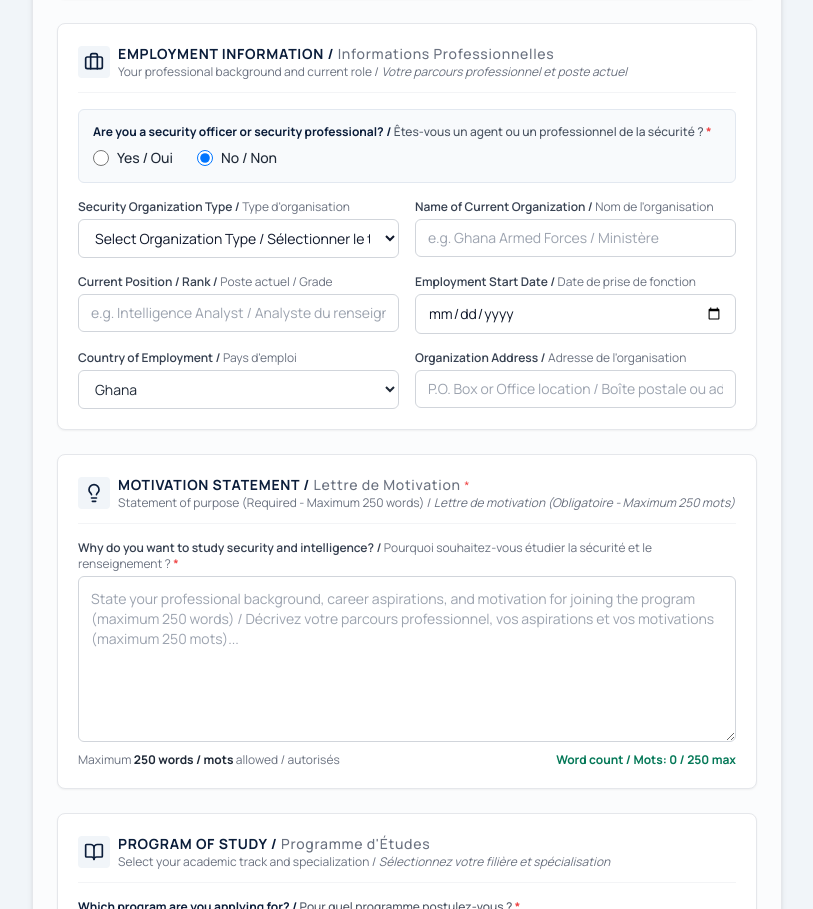
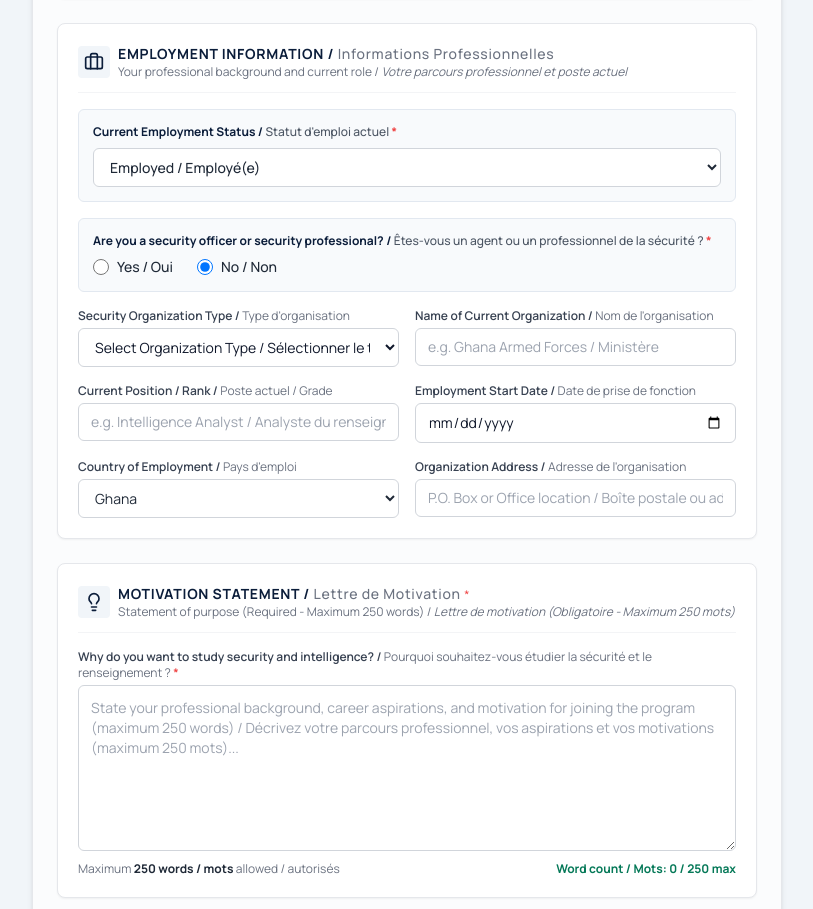
Before and after one commit to feliciopedro/uds_gem, a Next.js app: page / in a window 1280 px wide. Shown: the part 1193-2102 px from the top of the page, without its empty margins (233-1046 px from the left). Built offline with nearby package versions, Linux system fonts and the light colour scheme.

Commit message:
Position Current Employment Status field at the very top of Employment Information section

```diff
--- a/src/app/api/applications/draft/route.ts
+++ b/src/app/api/applications/draft/route.ts
@@ -81,6 +81,7 @@ export async function POST(req: NextRequest) {
       qualification: educationInfo?.qualificationAwarded?.trim() || 'N/A',
 
       security_professional: employmentInfo?.isSecurityOfficer === 'Yes' ? 'Yes' : 'No',
+      employment_status: employmentInfo?.employmentStatus || 'Employed',
       security_organization_type: employmentInfo?.securityOrgType || null,
       organization_name: employmentInfo?.currentOrganization?.trim() || null,
       organization_country: employmentInfo?.country?.trim() || null,
--- a/src/components/ReviewStep.tsx
+++ b/src/components/ReviewStep.tsx
@@ -184,6 +184,12 @@ export const ReviewStep: React.FC = () => {
 
         <div className="grid grid-cols-2 md:grid-cols-3 gap-3 text-xs">
           <div>
+            <span className="block text-gray-500 font-medium">Employment Status</span>
+            <span className="font-semibold text-gray-800">
+              {employmentInfo.employmentStatus || 'Employed'}
+            </span>
+          </div>
+          <div>
             <span className="block text-gray-500 font-medium">Security Professional</span>
             <span className="font-semibold text-gray-800">
               {employmentInfo.isSecurityOfficer || 'No'}
--- a/src/components/sections/EmploymentInfo.tsx
+++ b/src/components/sections/EmploymentInfo.tsx
@@ -25,6 +25,25 @@ export const EmploymentInfo: React.FC = () => {
       </div>
 
       <div className="space-y-4">
+        {/* Current Employment Status (On Top) */}
+        <div className="bg-slate-50 p-3.5 border border-slate-200 rounded-md">
+          <label className="block text-xs font-bold text-[#0B1D3A] mb-2">
+            Current Employment Status / <span className="text-gray-600 font-medium">Statut d'emploi actuel</span> <span className="text-red-500">*</span>
+          </label>
+          <select
+            value={employmentInfo.employmentStatus || 'Employed'}
+            onChange={(e) => updateEmploymentInfo('employmentStatus', e.target.value)}
+            className="w-full text-sm px-3 py-2 border border-gray-300 rounded-md focus:outline-none focus:ring-1 focus:border-[#0B1D3A] focus:ring-[#0B1D3A] bg-white text-gray-800 font-medium"
+          >
+            <option value="Employed">Employed / Employé(e)</option>
+            <option value="Self-Employed">Self-Employed / Indépendant(e)</option>
+            <option value="Civil / Public Servant">Civil / Public Servant / Fonctionnaire</option>
+            <option value="Unemployed">Unemployed / Sans emploi</option>
+            <option value="Student">Student / Étudiant(e)</option>
+            <option value="Retired">Retired / Retraité(e)</option>
+          </select>
+        </div>
+
         {/* Are you a security officer/professional? */}
         <div className="bg-slate-50 p-3.5 border border-slate-200 rounded-md">
           <label className="block text-xs font-bold text-[#0B1D3A] mb-2">
--- a/src/context/FormContext.tsx
+++ b/src/context/FormContext.tsx
@@ -31,6 +31,7 @@ const INITIAL_FORM_DATA: ApplicationFormData = {
     qualificationAwarded: '',
   },
   employmentInfo: {
+    employmentStatus: 'Employed',
     isSecurityOfficer: 'No',
     securityOrgType: '',
     currentOrganization: '',
--- a/src/types/application.ts
+++ b/src/types/application.ts
@@ -31,6 +31,7 @@ export interface EducationInfo {
 }
 
 export interface EmploymentInfo {
+  employmentStatus?: string;
   isSecurityOfficer: 'Yes' | 'No' | '';
   securityOrgType: string;
   currentOrganization: string;
@@ -77,6 +78,7 @@ export interface SupabaseApplicationRow {
   qualification: string;
 
   security_professional: string; // 'Yes' | 'No'
+  employment_status?: string | null;
   security_organization_type?: string | null;
   organization_name?: string | null;
   organization_country?: string | null;
```
Also changed, not shown: 1 other file (tests, documents, lock files or other folders).
